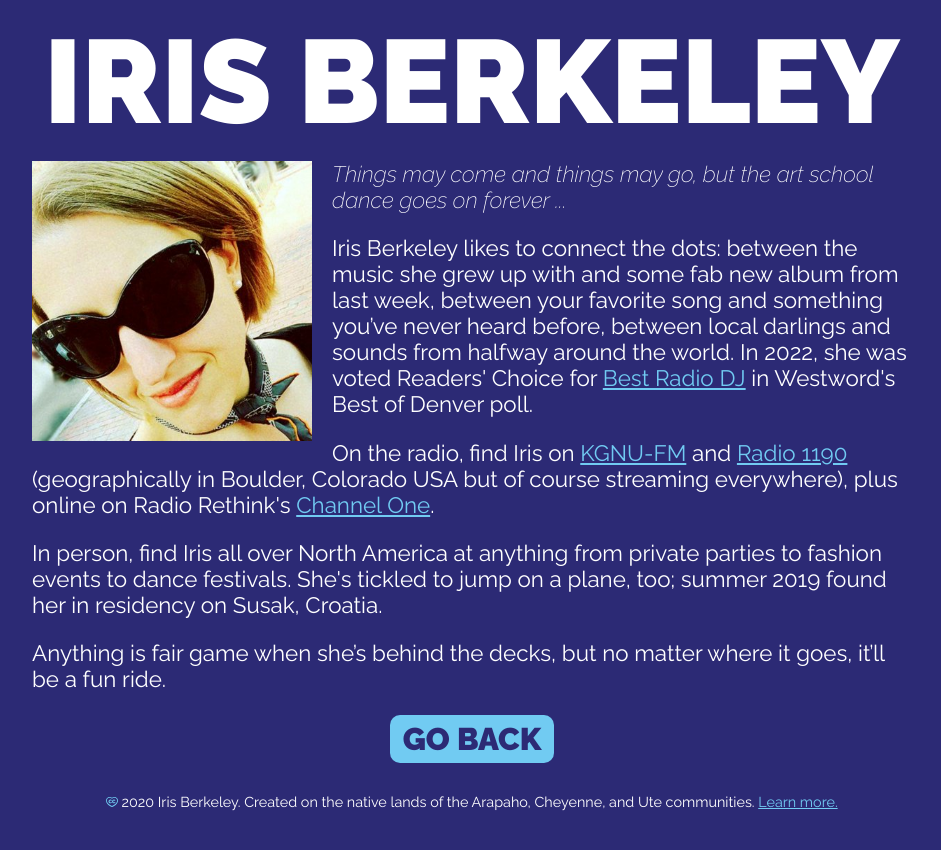
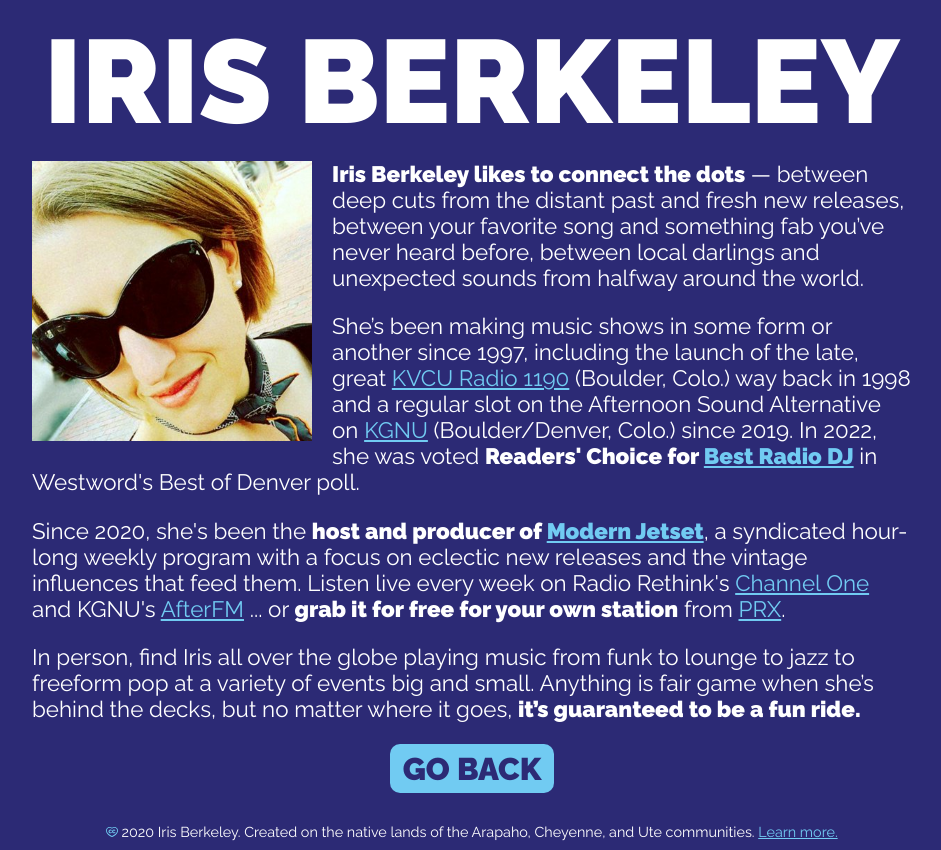
Before and after one commit to jessicaschilling/iris-berkeley, a React (Create React App) app: page / in a window 1280 px wide. Both pictures are taken after a click on the element 339 px from the left and 300 px from the top of the page. Shown: the whole page, without its empty margins (168-1109 px from the left). Before the commit the page ends 812 px from the top, so only its background shows below. Built offline with nearby package versions, Linux system fonts and the light colour scheme.

Commit message:
content: update for Modern Jetset on PRX

```diff
--- a/src/App.js
+++ b/src/App.js
@@ -18,20 +18,19 @@
             <div className="grid-item-outer"><div className="grid-item-inner grid-img-afterfm"><a href="http://www.afterfm.com/irisberkeley" target="_blank" rel="noopener noreferrer"><img src="img/overlay-afterfm.png" alt="KGNU shows" className="grid-img-overlay" /></a></div></div>
             <div className="grid-item-outer"><div className="grid-item-inner grid-img-modern-jetset"><a href="https://modernjetset.com" target="_blank" rel="noopener noreferrer"><img src="img/overlay-modern-jetset.png" alt="Modern Jetset" className="grid-img-overlay" /></a></div></div>
             <div className="grid-item-outer"><div className="grid-item-inner grid-img-interface-message-processor"><a href="https://www.mixcloud.com/irisberkeley/playlists/interface-message-processor/" target="_blank" rel="noopener noreferrer"><img src="img/overlay-interface-message-processor.png" alt="Interface Message Processor" className="grid-img-overlay" /></a></div></div>
-            <div className="grid-item-outer"><div className="grid-item-inner"><img src={evileye} className="evil-eye" alt="Evil-eye logo" /></div></div>
+            <div className="grid-item-outer"><div className="grid-item-inner"><img src={evileye} className="evil-eye" alt="You spin me right round, baby, right round" /></div></div>
             <div className="grid-item-outer"><div className="grid-item-inner grid-img-cover-up"><a href="https://www.mixcloud.com/irisberkeley/playlists/the-cover-up-radio-1190/" target="_blank" rel="noopener noreferrer"><img src="img/overlay-cover-up.png" alt="The Cover-Up" className="grid-img-overlay" /></a></div></div>
-            <div className="grid-item-outer"><div className="grid-item-inner grid-img-other-programs"><a href="https://www.mixcloud.com/irisberkeley/uploads/" target="_blank" rel="noopener noreferrer"><img src="img/overlay-other-shows.png" alt="Other shows" className="grid-img-overlay" /></a></div></div>
+            <div className="grid-item-outer"><div className="grid-item-inner grid-img-other-programs"><a href="https://www.mixcloud.com/irisberkeley" target="_blank" rel="noopener noreferrer"><img src="img/overlay-other-shows.png" alt="Other shows" className="grid-img-overlay" /></a></div></div>
             <div className="grid-item-outer"><div className="grid-item-inner grid-img-instagram"><a href="https://www.instagram.com/irisberkeley" target="_blank" rel="noopener noreferrer"><img src="img/overlay-instagram.png" alt="Instagram" className="grid-img-overlay" /></a></div></div>
             <div className="grid-item-outer"><div className="grid-item-inner grid-img-contact" onClick={()=>{ document.getElementById('text-contact').style.display = 'block'; document.getElementById('grid-container').style.display = 'none'; }}><img src="img/overlay-contact.png" alt="Contact info" className="grid-img-overlay" /></div></div>
           </div>
 
           <div id="text-about">
             <img src="img/about.jpg" alt="Iris Berkeley" />
-            <p><em>Things may come and things may go, but the art school dance goes on forever ...</em></p>
-            <p>Iris Berkeley likes to connect the dots: between the music she grew up with and some fab new album from last week, between your favorite song and something you’ve never heard before, between local darlings and sounds from halfway around the world. In 2022, she was voted Readers' Choice for <a href="https://www.westword.com/best-of/2022" target="_blank" rel="noopener noreferrer">Best Radio DJ</a> in Westword's Best of Denver poll.</p>
-            <p>On the radio, find Iris on <a href="http://www.kgnu.org" target="_blank" rel="noopener noreferrer">KGNU-FM</a> and <a href="http://www.radio1190.org" target="_blank" rel="noopener noreferrer">Radio 1190</a> (geographically in Boulder, Colorado USA but of course streaming everywhere), plus online on Radio Rethink's <a href="https://www.radiorethink.com/index.cfm/fuseaction/rr.page/pageID/projects-channelone-eclectic.html" target="_blank" rel="noopener noreferrer">Channel One</a>.</p>
-            <p>In person, find Iris all over North America at anything from private parties to fashion events to dance festivals. She's tickled to jump on a plane, too; summer 2019 found her in residency on Susak, Croatia.</p>
-            <p>Anything is fair game when she’s behind the decks, but no matter where it goes, it’ll be a fun ride. </p>
+            <p><strong>Iris Berkeley likes to connect the dots</strong> &mdash; between deep cuts from the distant past and fresh new releases, between your favorite song and something fab you’ve never heard before, between local darlings and unexpected sounds from halfway around the world.</p>
+            <p>She’s been making music shows in some form or another since 1997, including the launch of the late, great <a href="https://web.archive.org/web/20010412174514fw_/http://ucsu.colorado.edu/~schillij/kucb.html" target="_blank" rel="noopener noreferrer">KVCU Radio 1190</a> (Boulder, Colo.) way back in 1998 and a regular slot on the Afternoon Sound Alternative on <a href="http://www.kgnu.org" target="_blank" rel="noopener noreferrer">KGNU</a> (Boulder/Denver, Colo.) since 2019. In 2022, she was voted <strong>Readers' Choice for <a href="https://www.westword.com/best-of/2022" target="_blank" rel="noopener noreferrer">Best Radio DJ</a></strong> in Westword's Best of Denver poll.</p>
+            <p>Since 2020, she's been the <strong>host and producer of <a href="https://modernjetset.com" target="_blank" rel="noopener noreferrer">Modern Jetset</a></strong>, a syndicated hour-long weekly program with a focus on eclectic new releases and the vintage influences that feed them. Listen live every week on Radio Rethink's <a href="https://www.radiorethink.com/index.cfm/fuseaction/rr.page/pageID/projects-channelone-eclectic.html" target="_blank" rel="noopener noreferrer">Channel One</a> and KGNU's <a href="http://www.afterfm.com/irisberkeley" target="_blank" rel="noopener noreferrer">AfterFM</a> ... or <strong>grab it for free for your own station</strong> from <a href="https://exchange.prx.org/series/42347-modern-jetset" target="_blank" rel="noopener noreferrer">PRX</a>.</p>
+            <p>In person, find Iris all over the globe playing music from funk to lounge to jazz to freeform pop at a variety of events big and small. Anything is fair game when she’s behind the decks, but no matter where it goes, <strong>it’s guaranteed to be a fun ride.</strong></p>
             <center><button onClick={()=>{ document.getElementById('text-about').style.display = 'none'; document.getElementById('grid-container').style.display = 'flex'; }}>Go back</button></center>
           </div>
 
```
Also changed, not shown: src/grid-img/modern-jetset.png.
